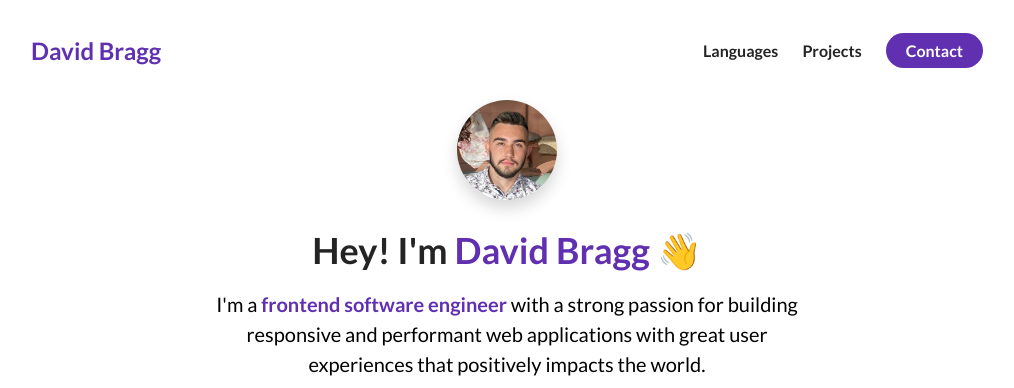
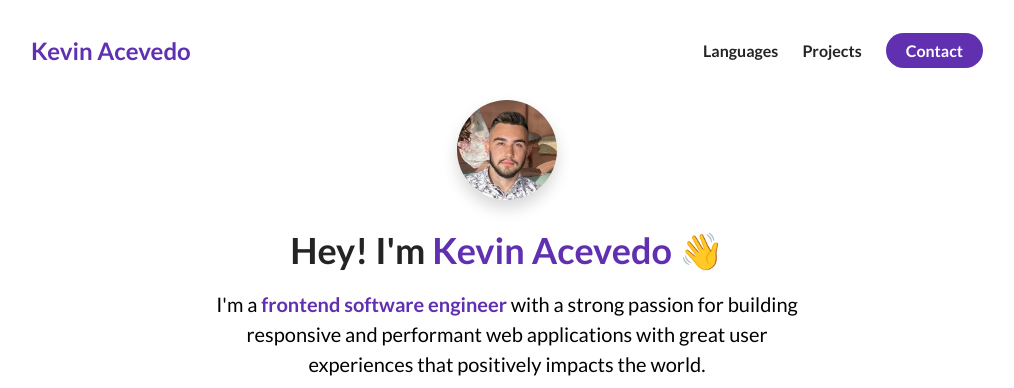
Before and after one commit to kevinace13/E-Portfolio, a plain HTML site: page index.html in a window 1280 px wide. Shown: the top 388 px of the page, without its empty margins (133-1147 px from the left). Drawn offline with Linux system fonts and the light colour scheme.

Commit message:
Changed Name of title element

```diff
--- a/index.html
+++ b/index.html
@@ -5,7 +5,7 @@
   <meta charset="UTF-8">
   <meta http-equiv="X-UA-Compatible" content="IE=edge">
   <meta name="viewport" content="width=device-width, initial-scale=1.0">
-  <title>David Bragg</title>
+  <title>Kevin Acevedo</title>
   <link rel="stylesheet" href="./styles.css">
   <script src="https://kit.fontawesome.com/c8e4d183c2.js" crossorigin="anonymous"></script>
 </head>
@@ -13,7 +13,7 @@
 <body>
   <section id="about-me">
     <nav>
-      <div class="personal__logo">David Bragg</div>
+      <div class="personal__logo">Kevin Acevedo</div>
       <ul class="nav__link--list">
         <li class="nav__link">
           <a href="#languages" class="
@@ -44,7 +44,7 @@
             <img src="./assets/me.jpeg" class="about-me__picture" alt="Picture of Me!">
           </figure>
           <h1 class="about-me__info--title">
-            Hey! I'm <span class="text--purple">David Bragg</span>&nbsp;<span class="wave">👋</span>
+            Hey! I'm <span class="text--purple">Kevin Acevedo</span>&nbsp;<span class="wave">👋</span>
           </h1>
           <p class="about-me__info--para">
             I'm a <strong class="text--purple">frontend software engineer</strong> with a strong passion for building
```
